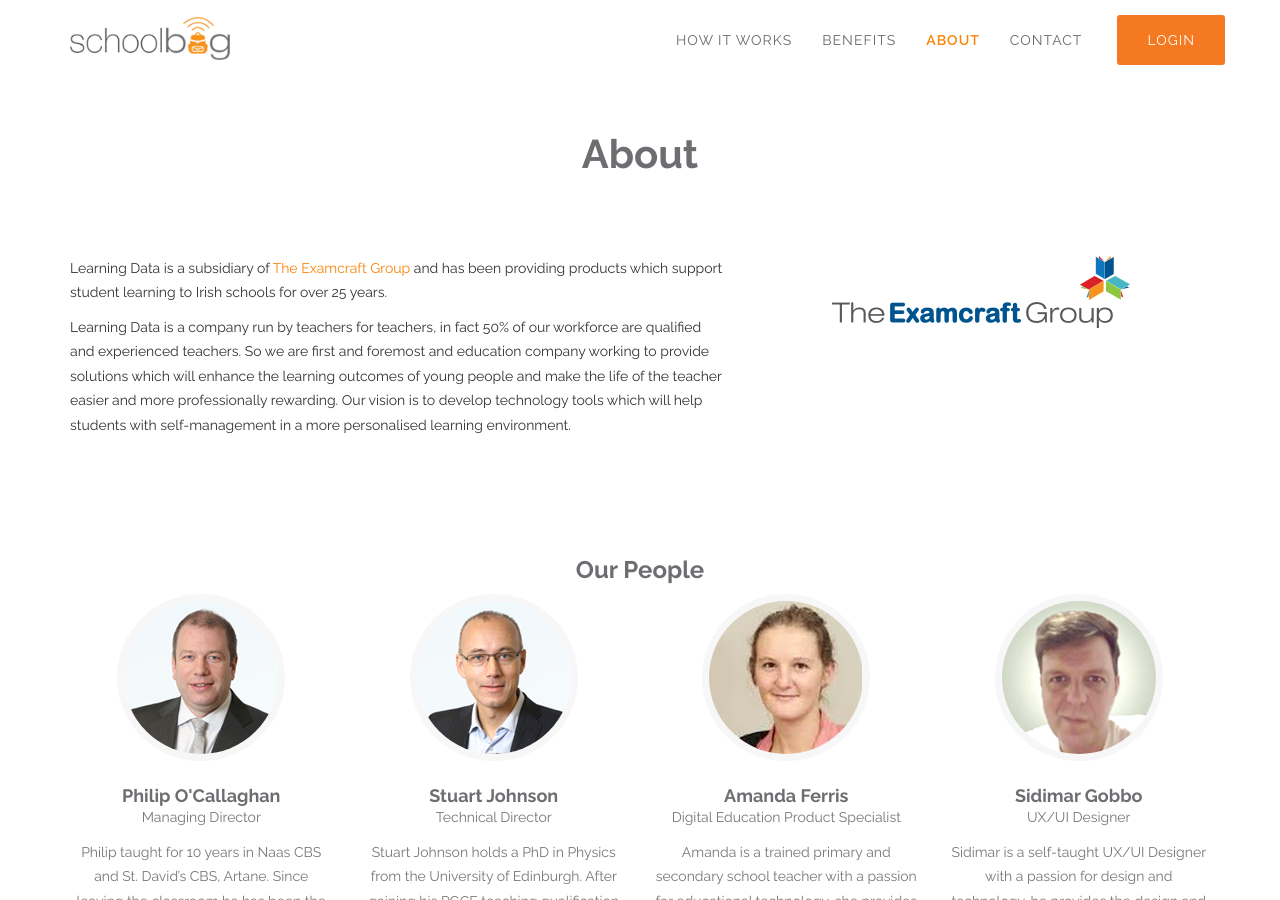
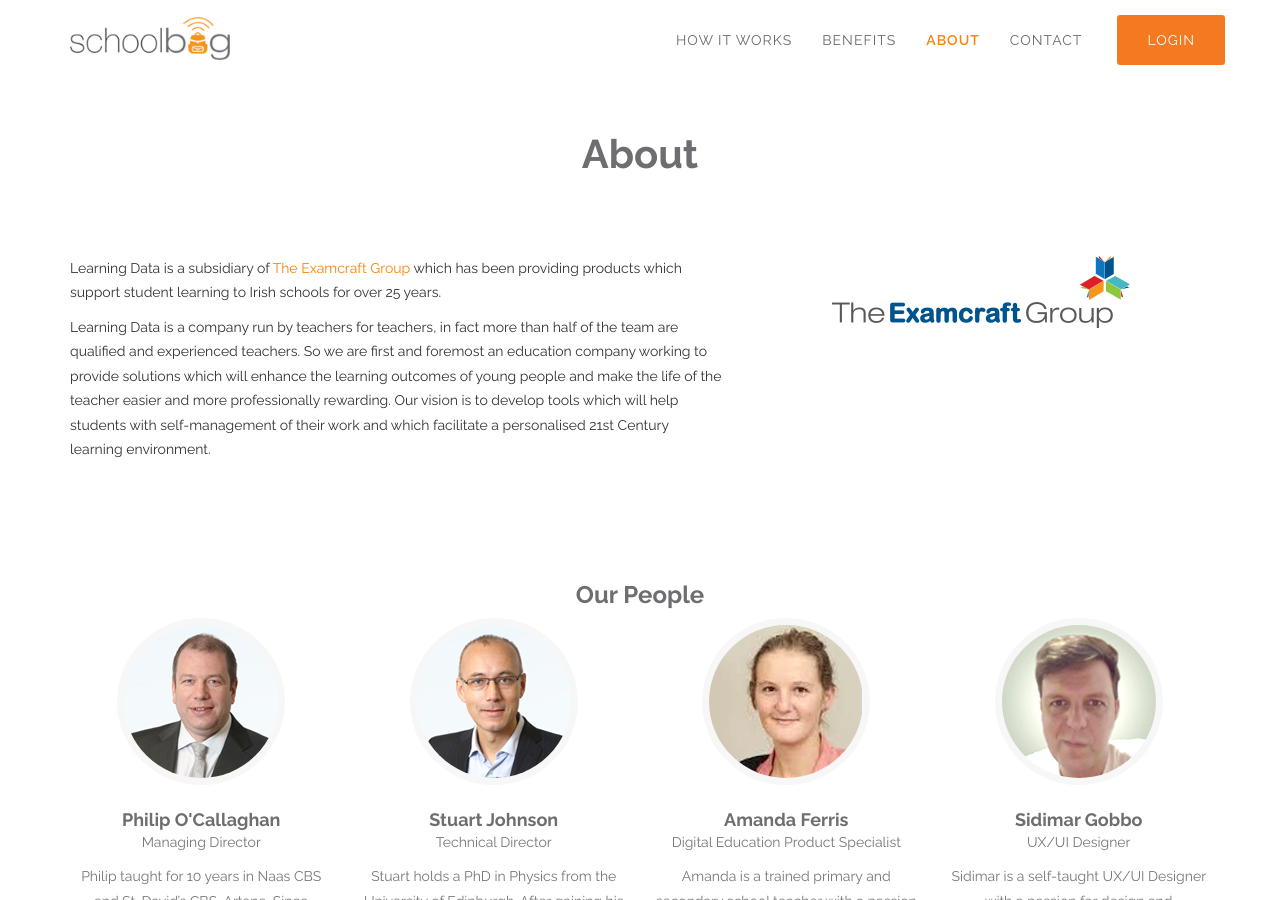
Before and after one commit to LearningData/schoolbag_site, a Jekyll site: the page built from index.html, in a window 1280 px wide and 900 px high, scrolled down 3220 px. Built offline with Jekyll 4.4.1, drawn with Linux system fonts in a browser that asks for light colours; comment, search, counter and statistics services are not loaded; some of the changed text lies outside the part shown.

```diff
--- a/_config.yml
+++ b/_config.yml
@@ -4,7 +4,7 @@ baseurl: /welcome
 # Site settings
 title: Schoolbag
 email: info@schoolbag.ie
-description: "Learning Data is a subsidiary of The Examcraft Group and has been providing products which support student learning to Irish schools for over 25 years."
+description: "Learning Data is a subsidiary of The Examcraft Group which has been providing products which support student learning to Irish schools for over 25 years."
 
 # Color settings (hex-codes without the leading hash-tag)
 color:
@@ -58,7 +58,7 @@ people:
   - name: Stuart Johnson
     pic: 2
     position: Technical Director
-    about: Stuart Johnson holds a PhD in Physics from the University of Edinburgh. After gaining his PGCE teaching qualification from the University of York, he taught for 4 years, first in the UK state system and then in an international school in Spain.
+    about: Stuart holds a PhD in Physics from the University of Edinburgh. After gaining his PGCE teaching qualification, he taught first in the UK state system and then in a British school in Spain. He has over 10 years experience building software which helps schools.
 
   - name: Amanda Ferris
     pic: 3
--- a/_includes/about.html
+++ b/_includes/about.html
@@ -8,9 +8,9 @@
         </div>
         <div class="row">
             <div class="col-md-7 col-sm-8 ">
-                <p>Learning Data is a subsidiary of <a href="#">The Examcraft Group</a> and has been providing products which support student learning to Irish schools for over 25 years.</p>
-                <p>Learning Data is a company run by teachers for teachers, in fact 50% of our workforce are qualified and experienced teachers. So we are first and foremost and education company working to provide solutions which will enhance the learning
-                    outcomes of young people and make the life of the teacher easier and more professionally rewarding. Our vision is to develop technology tools which will help students with self-management in a more personalised learning environment.</p>
+                <p>Learning Data is a subsidiary of <a href="#">The Examcraft Group</a> which has been providing products which support student learning to Irish schools for over 25 years.</p>
+                <p>Learning Data is a company run by teachers for teachers, in fact more than half of the team are qualified and experienced teachers. So we are first and foremost an education company working to provide solutions which will enhance the learning
+                    outcomes of young people and make the life of the teacher easier and more professionally rewarding. Our vision is to develop tools which will help students with self-management of their work and which facilitate a personalised 21st Century learning environment.</p>
             </div>
             <div class="col-md-5 text-center">
                 <img src="{{ "/img/the-examcraft-group-logo.png " | prepend: site.baseurl }}" alt="The Examcraft Group">
```
Also changed, not shown: config/deploy.rb (+14 -3 lines), config/deploy/production.rb (+14 -58 lines), config/deploy/staging.rb (+13 -58 lines).
